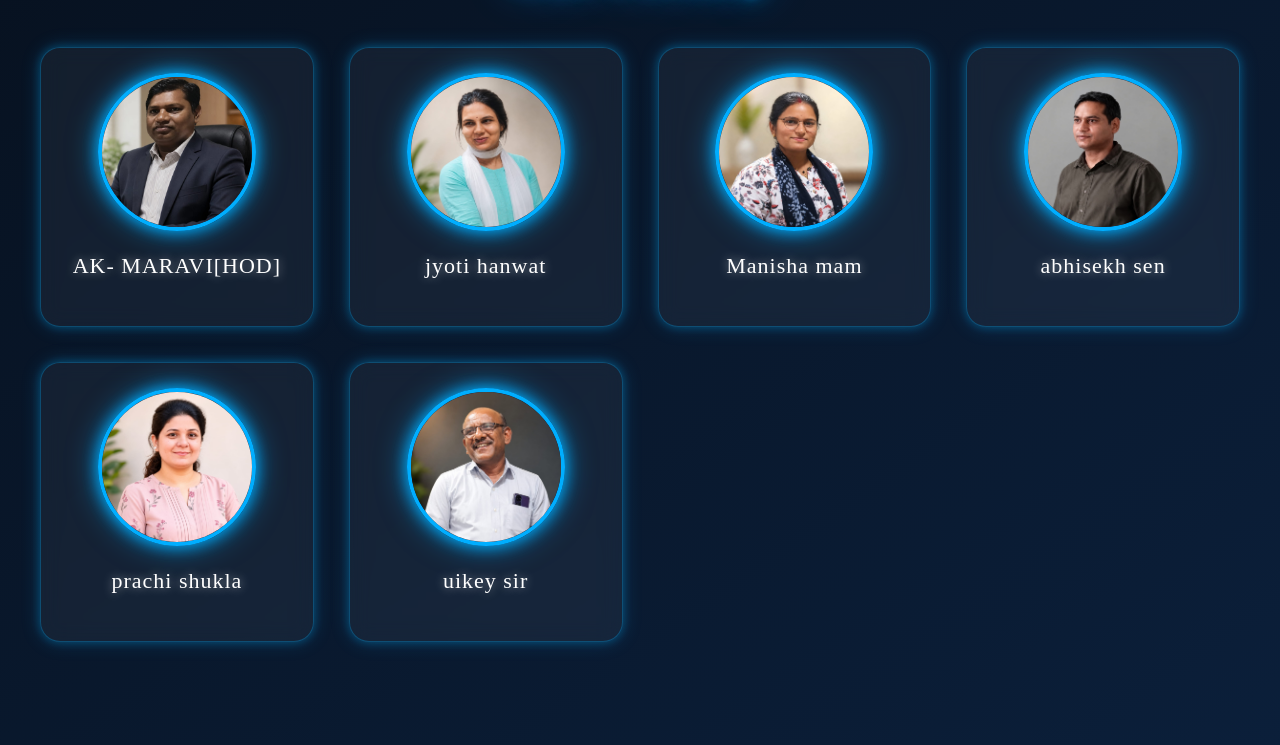
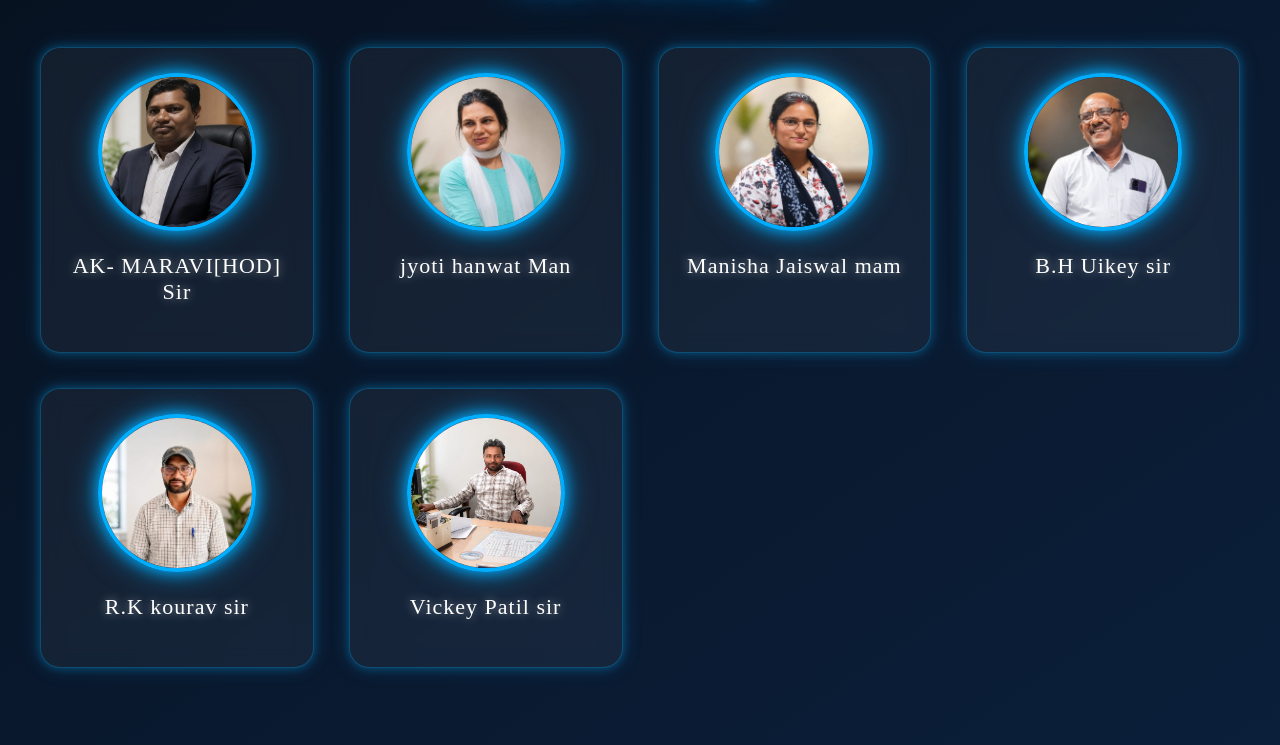
Before and after one commit to skad-cs4/SKAD, a plain HTML site: page PAGES/faculty/faculty-profile.html in a window 1280 px wide. Shown: the part 135-880 px from the top of the page. Drawn offline with Linux system fonts and the light colour scheme.

Commit message:
ADD NEW PICS

```diff
--- a/PAGES/faculty/faculty-profile.html
+++ b/PAGES/faculty/faculty-profile.html
@@ -17,39 +17,37 @@
     <!-- Teacher 1 -->
     <div class="faculty-card">
       <img src="../../assets/faculty/ak-maravi.jpeg" alt="">
-      <p>AK- MARAVI[HOD]</p>
+      <p>AK- MARAVI[HOD] Sir</p>
     </div>
 
      <!-- Teacher 2 -->
     <div class="faculty-card">
       <img src="../../assets/faculty/jyoti hanwat.jpeg" alt="">
-      <p>jyoti hanwat</p>
+      <p>jyoti hanwat Man</p>
     </div>
 
     <!-- Teacher 3 -->
     <div class="faculty-card">
       <img src="../../assets/faculty/manisha.jpeg" alt="">
-      <p>Manisha mam</p>
+      <p>Manisha Jaiswal mam</p>
     </div>
 
     <!-- Teacher 4 -->
     <div class="faculty-card">
-      <img src="../../assets/faculty/sen.jpeg" alt="">
-      <p>abhisekh sen</p>
+      <img src="../../assets/faculty/uikey.jpeg" alt="">
+      <p>B.H Uikey sir</p>
     </div>
-
-    <!-- Teacher 5 -->
+<!-- Teacher 5 -->
     <div class="faculty-card">
-      <img src="../../assets/faculty/shukla.jpeg" alt="">
-      <p>prachi shukla</p>
+      <img src="../../assets/faculty/kourav.jpeg" alt="">
+      <p>R.K kourav sir</p>
     </div>
 
     <!-- Teacher 6 -->
     <div class="faculty-card">
-      <img src="../../assets/faculty/uikey.jpeg" alt="">
-      <p>uikey sir</p>
+      <img src="../../assets/faculty/patil.jpeg" alt="">
+      <p>Vickey Patil sir</p>
     </div>
-
   </div>
 
   <script src="../../JS/faculty.js"></script>
```
Also changed, not shown: assets/about/aarti.jpeg, assets/about/divya.jpeg, assets/about/krishnam.jpeg (deleted), assets/about/krishnam.jpg (added), assets/about/sunanda.jpeg, assets/faculty/kourav.jpeg (added), assets/faculty/patil.jpeg (added), assets/faculty/sen.jpeg (deleted), assets/faculty/shukla.jpeg (deleted).
